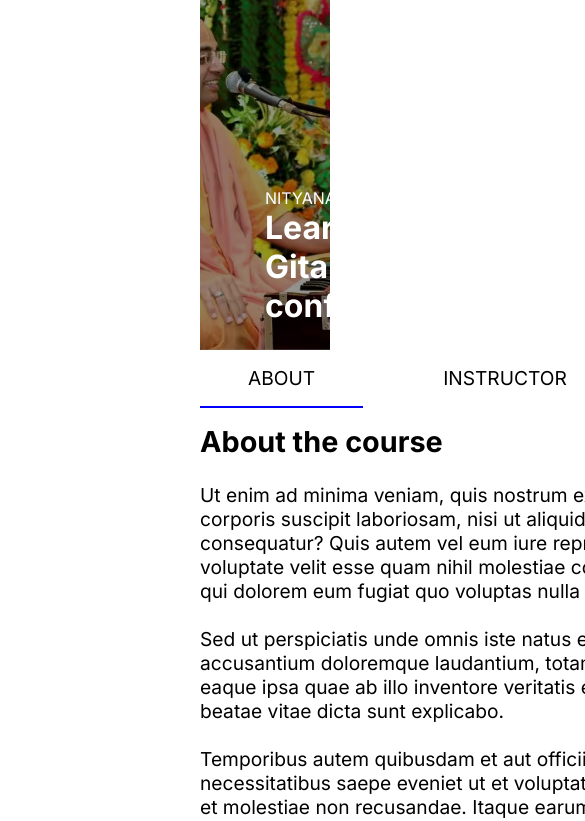
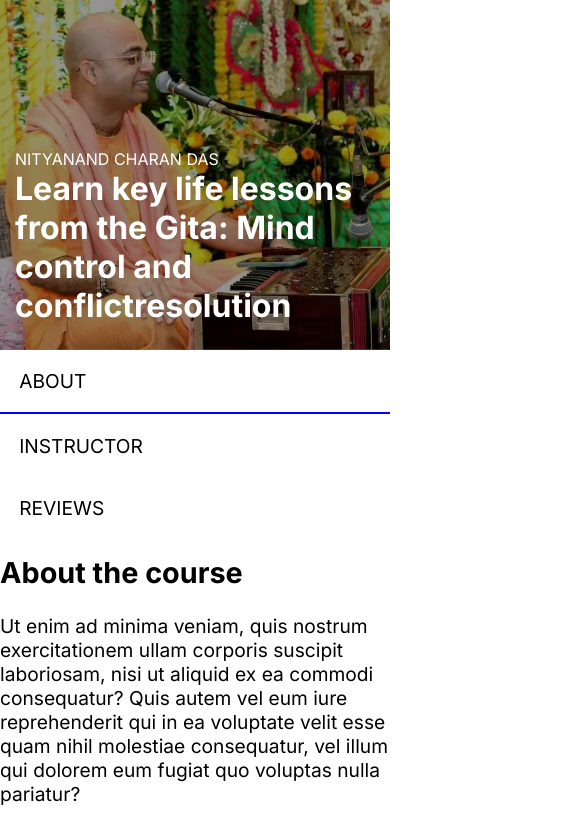
Before and after one commit to abhishekdasz/CourseWebsite, a Next.js app: page / in a window 390 px wide. Shown: the top 821 px of the page, 585 px wide, since content can reach past the window. Built offline with nearby package versions, Linux system fonts and the light colour scheme.

Commit message:
media queries for mobiles

```diff
--- a/src/app/global.scss
+++ b/src/app/global.scss
@@ -254,11 +254,70 @@
     }
 }
 
+@media only screen and (max-width: 600px)
+{
+    .hero-sec .nav .navbar
+    {
+        flex-direction: column;
+        gap: 0;
+    }
+    .course
+    {
+        padding: 0;
+    }
+    .hero-sec .course-det
+    {
+        width: auto;
+    }
+    .hero-sec .course-headings
+    {
+        padding: 25px 15px;
+    }
+    .hero-sec .nav .navbar p
+    {
+        padding: 1.2rem;
+    }
+    .hero-sec .course-details .registrationCard
+    {
+        margin-top: 0;
+    }
+    .registrationCard
+    {
+        margin-right: 0;
+    }
+    .course-details
+    {
+        flex-direction: column;
+    }
 
+
+    .about-instructor .instructor-details
+    {
+        flex-direction: column;
+    }
+    .about-instructor .instructor-socialMedia
+    {
+        gap: 10px;
+    }
+
+    .course
+    {
+        gap: 1rem;
+    }
+
+    .footer-testinomials .arrows
+    {
+        padding: 1rem;
+    }
+}
 @media only screen and (min-width: 601px) and (max-width: 1024px)
 {
     .course
     {
         padding: 0;
     }
+    .registrationCard
+    {
+        margin-right: 0;
+    }
 }
```
